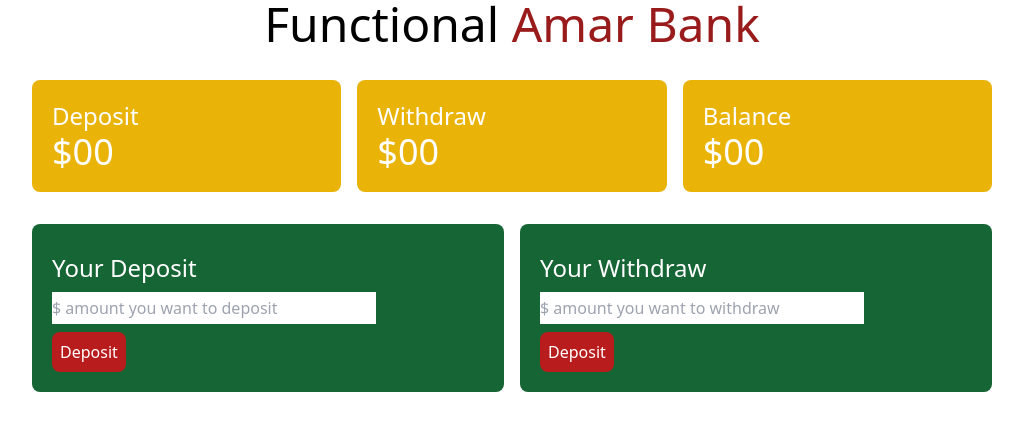
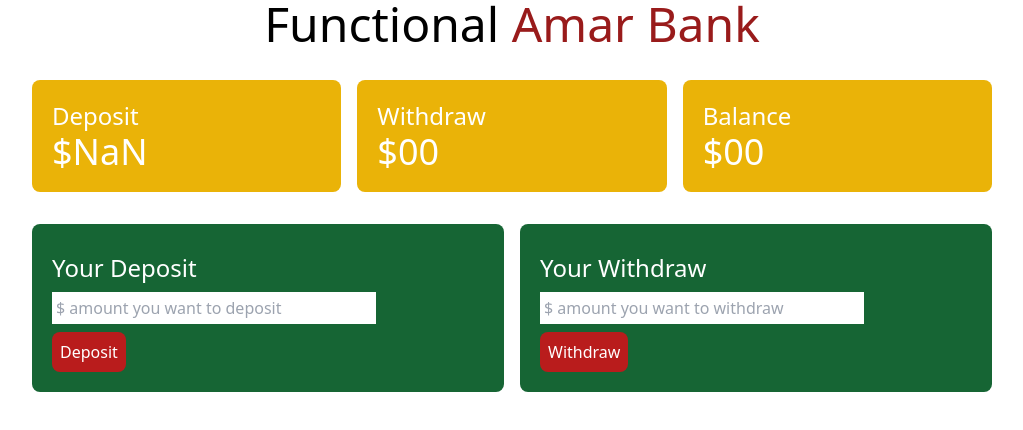
Before and after one commit to mstrinky/amar-bank-recap, a plain HTML site: page index.html in a window 1280 px wide. Both pictures are taken after a click on the button "Deposit". Shown: the whole page, without its empty margins (128-1151 px from the left). Drawn offline with nearby package versions, Linux system fonts and the light colour scheme.

Commit message:
get user deposit and set deposit total value

```diff
--- /dev/null
+++ b/deposit.js
@@ -0,0 +1,16 @@
+document.getElementById('btn-deposit').addEventListener('click',function(){
+    // console.log('deposit button click');
+    const depositField = document.getElementById('deposit-field');
+    const newDepositAmountString = depositField.value ;
+    // console.log(newDepositAmountString);
+    const newDepositAmount = parseFloat(newDepositAmountString);
+    console.log(newDepositAmount);
+    depositField.value = '';
+
+    const depositTotalElement = document.getElementById('deposit-total');
+    const previousDepositTotalString = depositTotalElement.innerText;
+    const previousDepositTotal = parseFloat(previousDepositTotalString);
+
+    const newDepositTotal = previousDepositTotal + newDepositAmount;
+    depositTotalElement.innerText = newDepositTotal;
+})
--- a/index.html
+++ b/index.html
@@ -16,7 +16,7 @@
        <div class="grid grid-cols-3 mx-auto w-9/12 gap-4">
         <div class="bg-yellow-500 text-white  rounded-lg p-5">
             <h4 class="text-2xl ">Deposit</h4>
-            <h2 class="text-4xl">$<span>00</span></h2>
+            <h2 class="text-4xl">$<span id="deposit-total">00</span></h2>
         </div>
         <div class="bg-yellow-500  text-white rounded-lg p-5">
             <h4 class="text-2xl ">Withdraw</h4>
@@ -33,17 +33,18 @@
         <div class=" grid grid-cols-2 w-9/12 mx-auto gap-4">
             <div class="bg-green-800 p-5 rounded-lg ">
                 <h4 class="text-2xl text-white py-2">Your Deposit</h4>
-                <input class="w-9/12 block py-1"  type="text" placeholder="$ amount you want to deposit">
-                <button class="mt-2 p-2 bg-red-700 rounded-lg text-white hover:bg-red-500">Deposit</button>
+                <input id="deposit-field" class="w-9/12 block p-1"  type="text" placeholder="$ amount you want to deposit">
+                <button id="btn-deposit" class="mt-2 p-2 bg-red-700 rounded-lg text-white hover:bg-red-500" >Deposit</button>
             </div>
             <div class="bg-green-800 p-5 rounded-lg ">
                 <h4 class="text-2xl text-white py-2">Your Withdraw</h4>
-               <input class="w-9/12 py-1 block" type="text" placeholder="$ amount you want to withdraw">
-               <button class="mt-2 p-2 bg-red-700 rounded-lg text-white hover:bg-red-500">Deposit</button>
+               <input class="w-9/12 p-1 block" type="text" placeholder="$ amount you want to withdraw">
+               <button class="mt-2 p-2 bg-red-700 rounded-lg text-white hover:bg-red-500">Withdraw</button>
             </div>
 
         </div>
     </section>
    </main>
+   <script src="deposit.js"></script>
 </body>
 </html>
```
